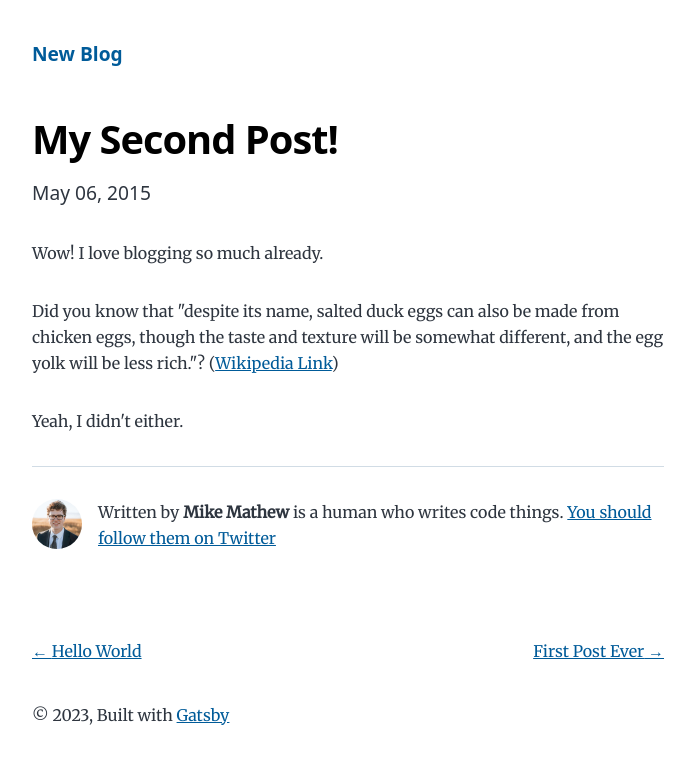
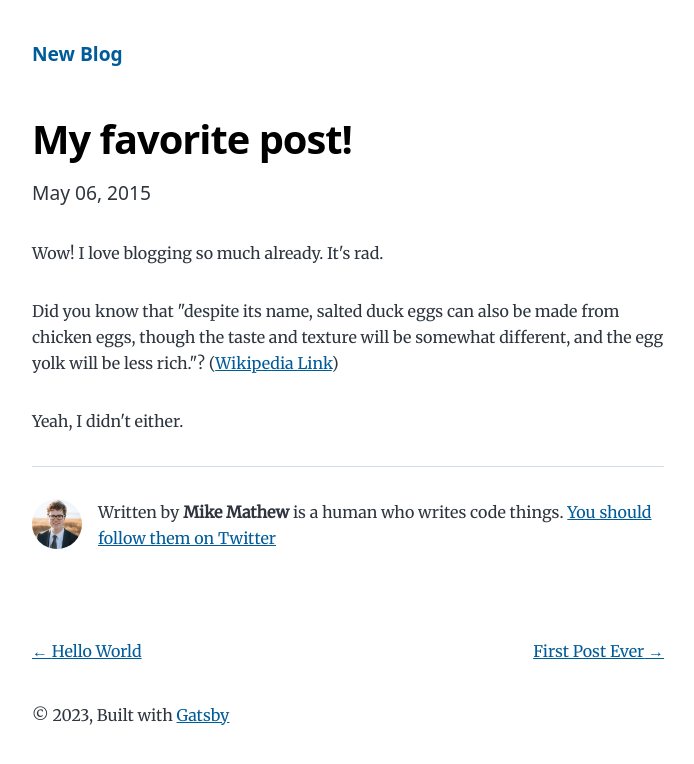
Before and after one commit to m2mathew/new-blog, a Gatsby site: page /my-second-post/ in a window 1280 px wide. Shown: the whole page, without its empty margins (292-986 px from the left). Built offline with nearby package versions, Linux system fonts and the light colour scheme; Gatsby itself is replaced by a stand-in of ours.

Commit message:
new title on second blog post

```diff
--- a/content/blog/my-second-post/index.md
+++ b/content/blog/my-second-post/index.md
@@ -1,9 +1,9 @@
 ---
-title: My Second Post!
+title: My favorite post!
 date: "2015-05-06T23:46:37.121Z"
 ---
 
-Wow! I love blogging so much already.
+Wow! I love blogging so much already. It's rad.
 
 Did you know that "despite its name, salted duck eggs can also be made from
 chicken eggs, though the taste and texture will be somewhat different, and the
```
